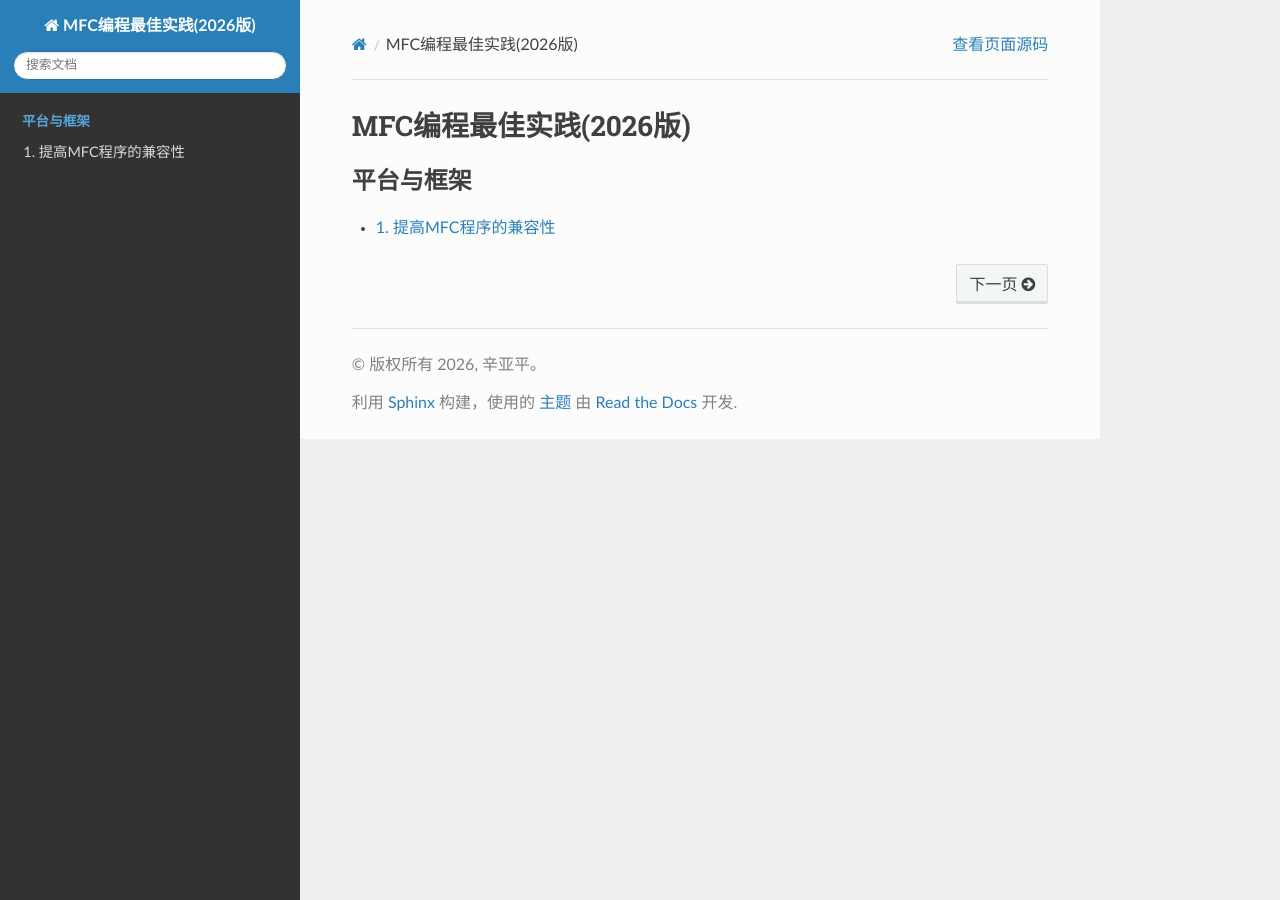
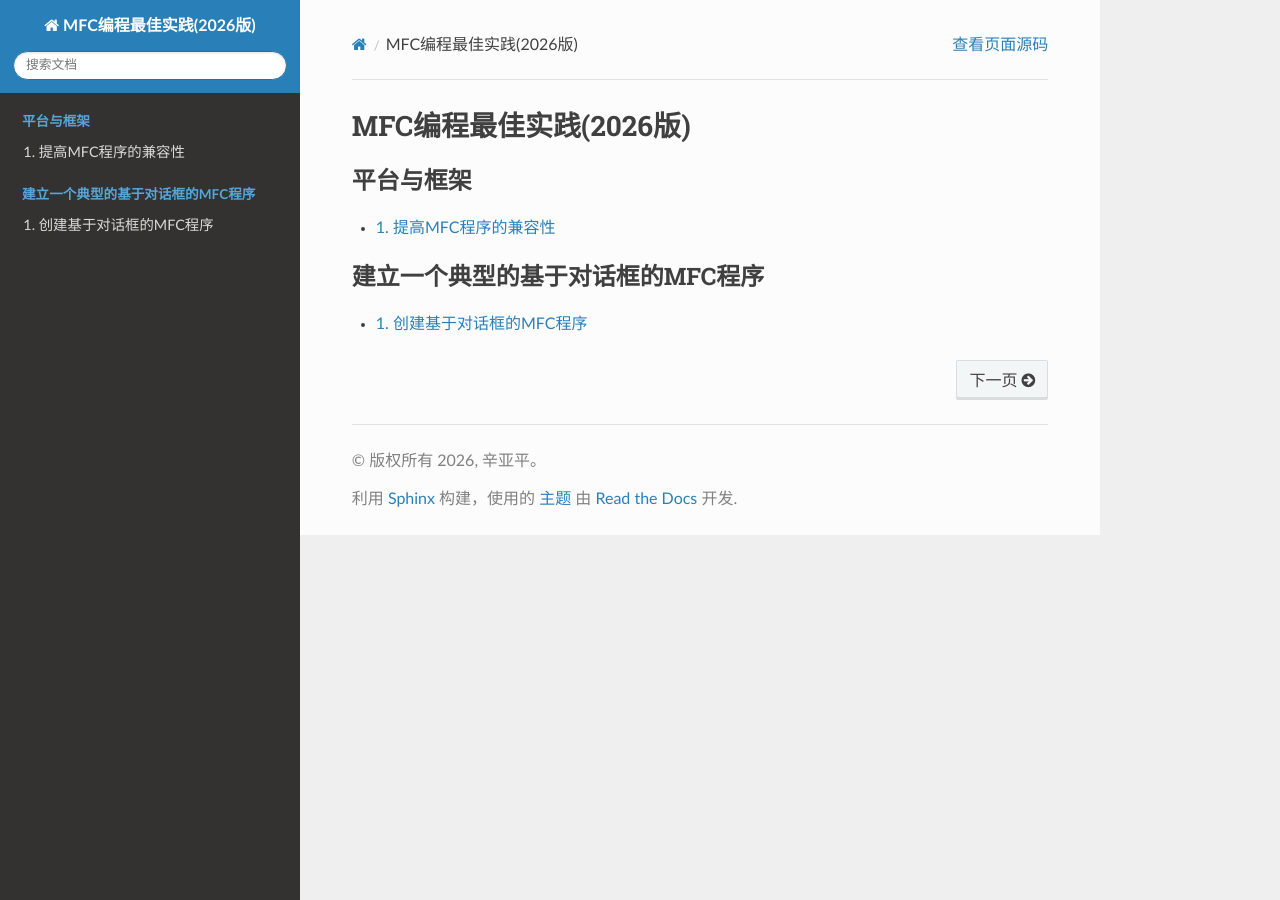
Before and after one commit to yapingxin/MFCBP2026, a Sphinx documentation site: the page built from docs/index.rst, in a window 1280 px wide. Built offline with Sphinx 7.4.7 and the Read the Docs theme 3.1.0, drawn with Linux system fonts in a browser that asks for light colours.

Commit message:
docs/dialog-mfc-tutorial/create-dialog-mfcutil.rst

```diff
--- /dev/null
+++ b/docs/dialog-mfc-tutorial/create-dialog-mfcutil.rst
@@ -0,0 +1,3 @@
+
+创建基于对话框的MFC程序
+=======================
--- a/docs/index.rst
+++ b/docs/index.rst
@@ -19,3 +19,5 @@ MFC编程最佳实践(2026版)
    :maxdepth: 1
    :caption: 建立一个典型的基于对话框的MFC程序
    :numbered:
+
+   dialog-mfc-tutorial/create-dialog-mfcutil.rst
```
